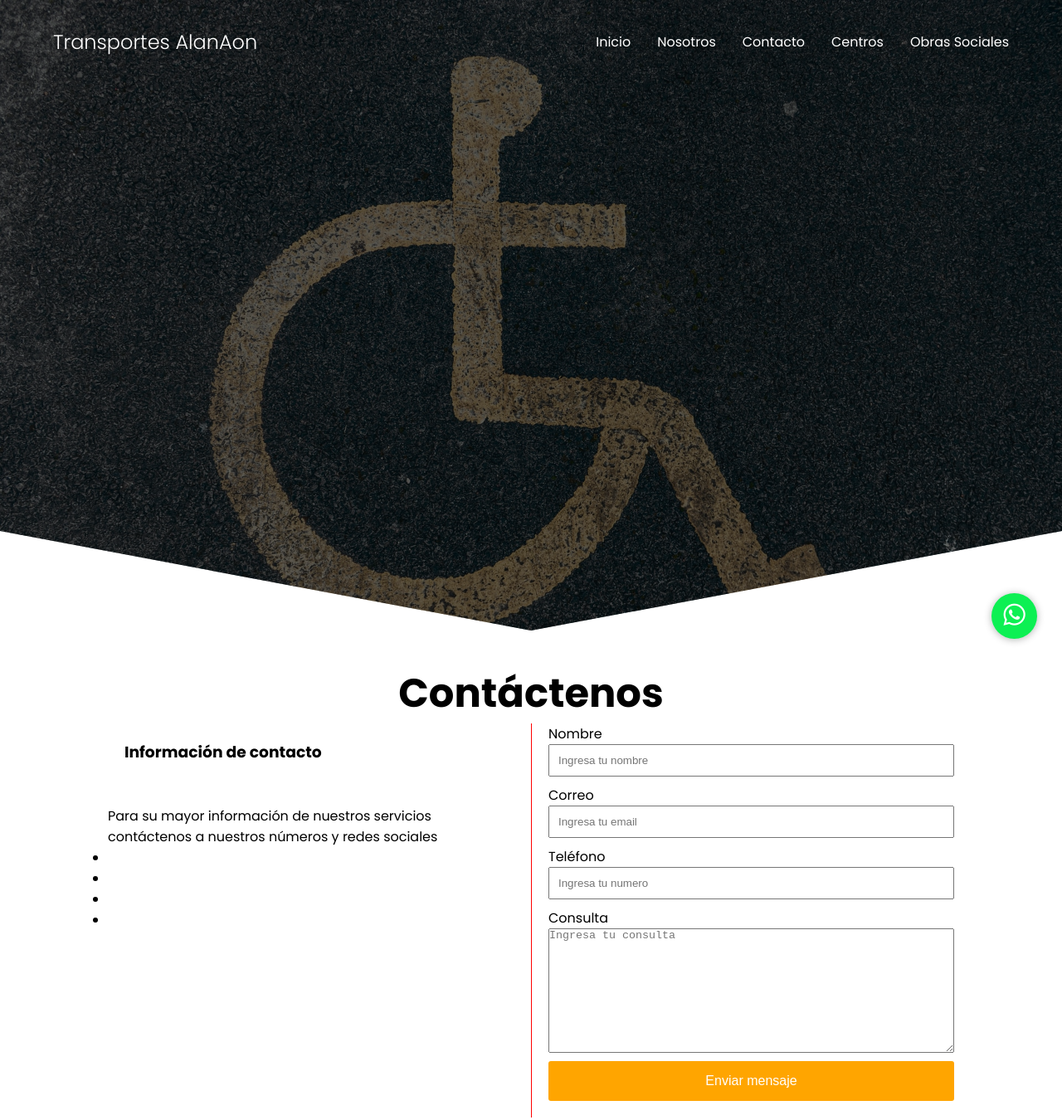
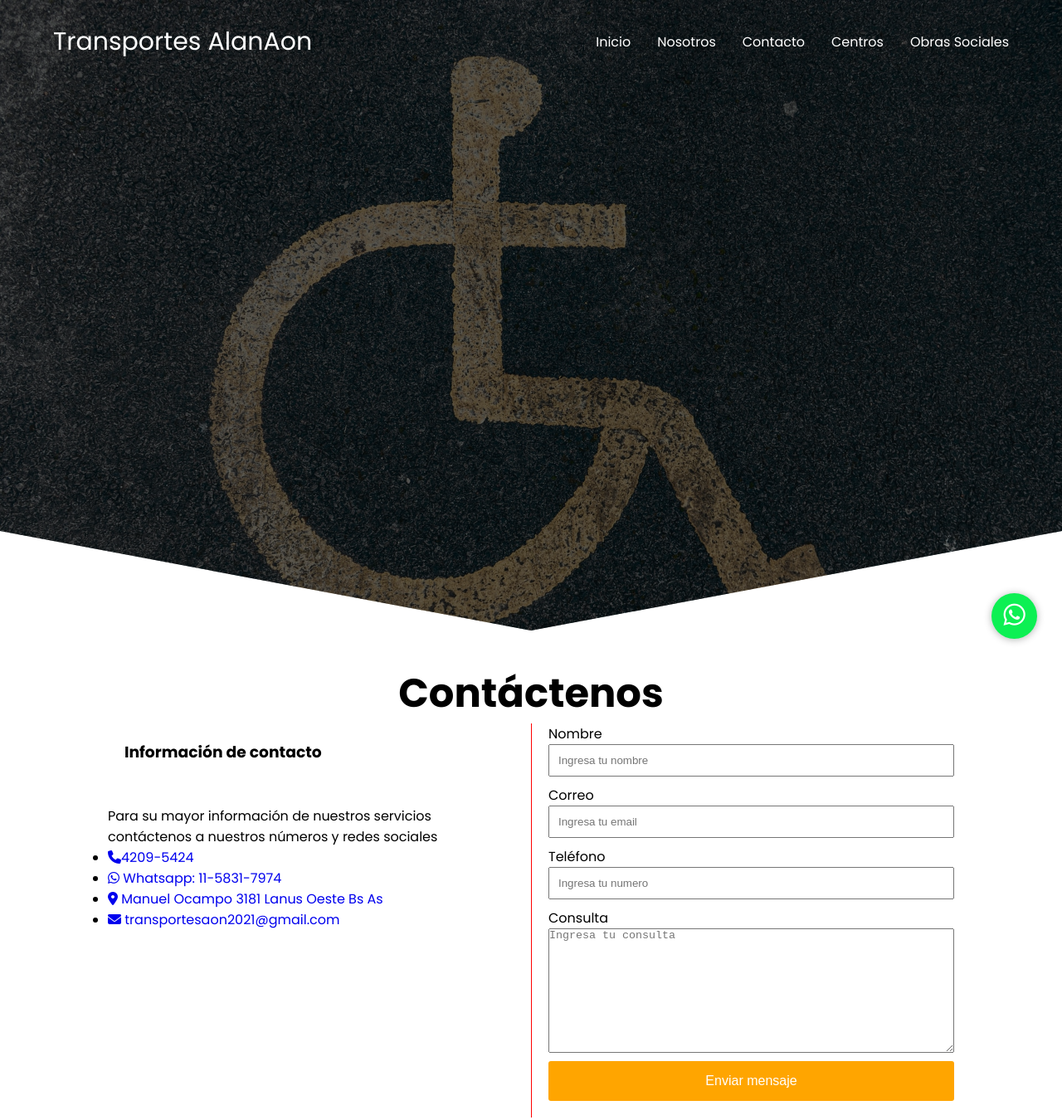
Before and after one commit to AlanAon/Proyecto-Disca, a website: page pages/contacto.html in a window 1280 px wide. Shown: the top 1350 px of the page at 83% size. Drawn offline with Linux system fonts and the light colour scheme.

Commit message:
Proyecto terminado

```diff
--- a/pages/contacto.html
+++ b/pages/contacto.html
@@ -16,9 +16,8 @@
     </a>
     <header class="hero2">
         <nav class="nav container">
-            <div class="nav__logo">
-                <h2 class="nav__title">Transportes AlanAon</h2>
-                <a href="../index.html"></a>
+            <div>
+                <a href="../index.html"  class="nav__logo">Transportes AlanAon</a>
             </div>
             <ul class="nav__link nav__link-menu">
                 <li class="nav__items">
@@ -51,20 +50,22 @@
             <div class="contacto__info">
                 <h3 class="contacto__title1">Información de contacto</h3>
                 <p class="contacto__parrafo">Para su mayor información de nuestros servicios contáctenos a nuestros números y redes sociales</p>
+                <div>
             <ul>
                 <li>
-                    <a href="#" class="nav__links"><i class="fa fa-phone"></i>4209-5424</a>
+                    <a href="#" class="nav__links1"><i class="fa fa-phone"></i>4209-5424</a>
                 </li>
                 <li>
-                    <a href="#" class="nav__links"><i class="fa fa-whatsapp"></i> Whatsapp: 11-5831-7974</a>
+                    <a href="#" class="nav__links1"><i class="fa fa-whatsapp"></i> Whatsapp: 11-5831-7974</a>
                 </li>
                 <li>
-                    <a href="#" class="nav__links"><i class="fa-solid fa-location-dot"></i> Manuel Ocampo 3181 Lanus Oeste Bs As</a>
+                    <a href="#" class="nav__links1"><i class="fa-solid fa-location-dot"></i> Manuel Ocampo 3181 Lanus Oeste Bs As</a>
                 </li>
                 <li>
-                    <a href="#" class="nav__links"><i class="fa-solid fa-envelope"></i> transportesaon2021@gmail.com</a>
+                    <a href="#" class="nav__links1"><i class="fa-solid fa-envelope"></i> transportesaon2021@gmail.com</a>
                 </li>
             </ul>
+            </div>
                 </div>
             <form class="formulario">
                 <label for="" class="formulario__label">Nombre</label>
--- a/scss/layout/_footer.scss
+++ b/scss/layout/_footer.scss
@@ -1,3 +1,4 @@
+/*Footer*/
 .footer{
     background-color: $clr-bg;
 }
--- a/scss/layout/_formContacto.scss
+++ b/scss/layout/_formContacto.scss
@@ -24,9 +24,8 @@
     border-left: 1px solid red;
     padding-top: 0;
 }
-.nav__links{
+.nav__links1{
     text-decoration: none;
-    color: black;
 }
 .formulario__label, .formulario__input-text, .formulario__textarea {
     display: flex;
@@ -97,7 +96,7 @@
     justify-content: center;
     align-items: center;
     margin-bottom: 50px;
-    margin: auto auto;
+    margin: auto auto 30px;
     }
 }
 @media (max-width:480px){
@@ -125,6 +124,6 @@ display: flex;
 justify-content: center;
 align-items: center;
 margin-bottom: 50px;
-margin: auto auto;
+margin: auto auto 30px;
 }
 }
--- a/scss/layout/_headerContacto.scss
+++ b/scss/layout/_headerContacto.scss
@@ -1,3 +1,4 @@
+/*Contacto*/
 .hero2 {
     width: 100%;
     height: 100vh;
--- a/scss/layout/_navbar.scss
+++ b/scss/layout/_navbar.scss
@@ -3,9 +3,6 @@
     height: 100%;
     display: flex;
     align-items: center;
-}
-.nav__title{
-    font-weight: 300;
 }
 .nav__link{
     margin-left: auto;
@@ -14,6 +11,11 @@
     grid-auto-flow: column;
     grid-auto-columns: max-content;
     gap: 2em;
+}
+.nav__logo{
+    font-size: 30px;
+    text-decoration: none;
+    color: #fff;
 }
 .nav__items{
     list-style: none;
```
Also changed, not shown: index.html (+3 -4 lines), pages/centros.html (+6 -3 lines), pages/nosotros.html (+2 -3 lines), pages/obrasSociales.html (+2 -3 lines), css/style.css, img/center.jpg (added).
